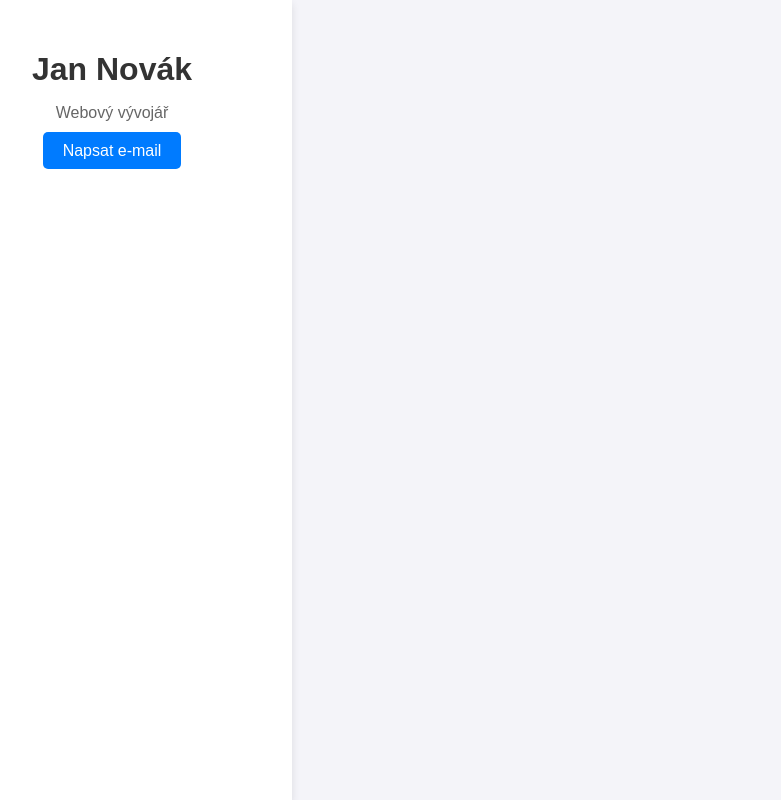
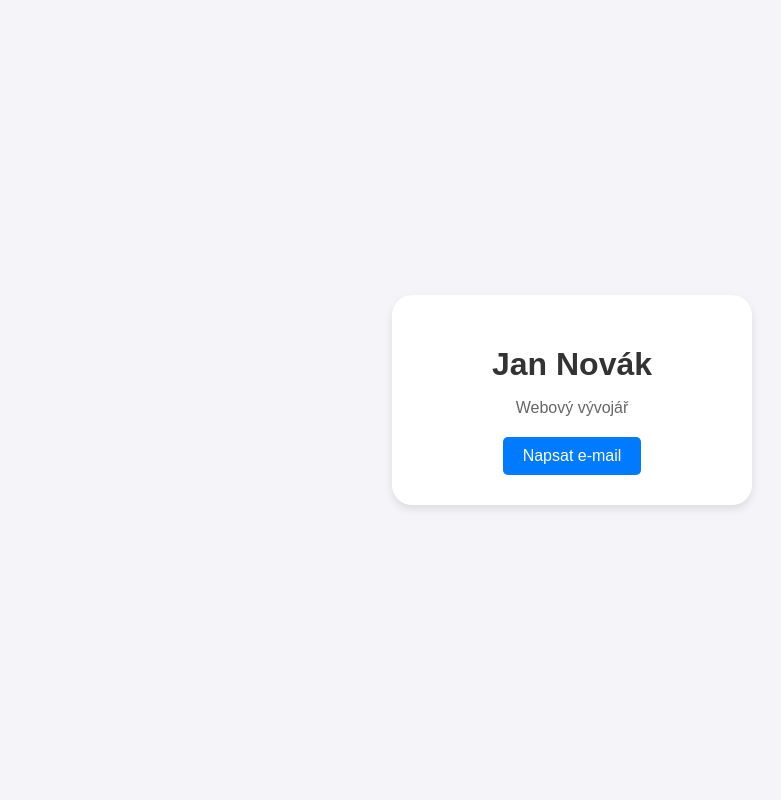
Before and after one commit to martinl1/priklad, a plain HTML site: page index.html in a window 1280 px wide. Shown: the whole page, without its empty margins (68-849 px from the left). Drawn offline with Linux system fonts and the light colour scheme.

Commit message:
Update index.html

```diff
--- a/index.html
+++ b/index.html
@@ -10,8 +10,8 @@
             background-color: #f4f4f9;
             /* DOPLŇ ZDE (1): Nastav flexbox tak, aby se karta zarovnala přesně na střed obrazovky */
             display: flex;
-            justify-content: /* ... */;
-            align-items: /* ... */;
+            justify-content: center;
+            align-items: center;
             height: 100vh;
             margin: 0;
         }
@@ -19,7 +19,7 @@
             background: white;
             padding: 30px;
             /* DOPLŇ ZDE (2): Přidej zaoblení rohů */
-            border-radius: /* ... */;
+            border-radius: 20px;
             box-shadow: 0 4px 8px rgba(0, 0, 0, 0.1);
             text-align: center;
             max-width: 300px;
@@ -39,8 +39,8 @@
             color: white;
             padding: 10px 20px;
             border-radius: 5px;
-            /* DOPLŇ ZDE (3): Aby tlačítko (odkaz) bralo padding a rozměry, jaký display model musí mít? */
-            display: /* ... */;
+            /* DOPLŇ ZDE (3): Aby tlačítko (odkaz) bralo padding ay rozměry, jaký display model musí mít? */
+            display: inline-block;
         }
         .kontakt:hover {
             background-color: #0056b3;
@@ -53,7 +53,7 @@
 <h1>Jan Novák</h1>
 <p>Webový vývojář</p>
 <!-- DOPLŇ ZDE (4): Doplň do atributu href správný odkaz pro odeslání e-mailu na jan@example.com -->
-<a href="<!-- ... -->" class="kontakt">Napsat e-mail</a>
+<a href="mailto:jan@example.com" class="kontakt">Napsat e-mail</a>
 </div>
 
 </body>
```
